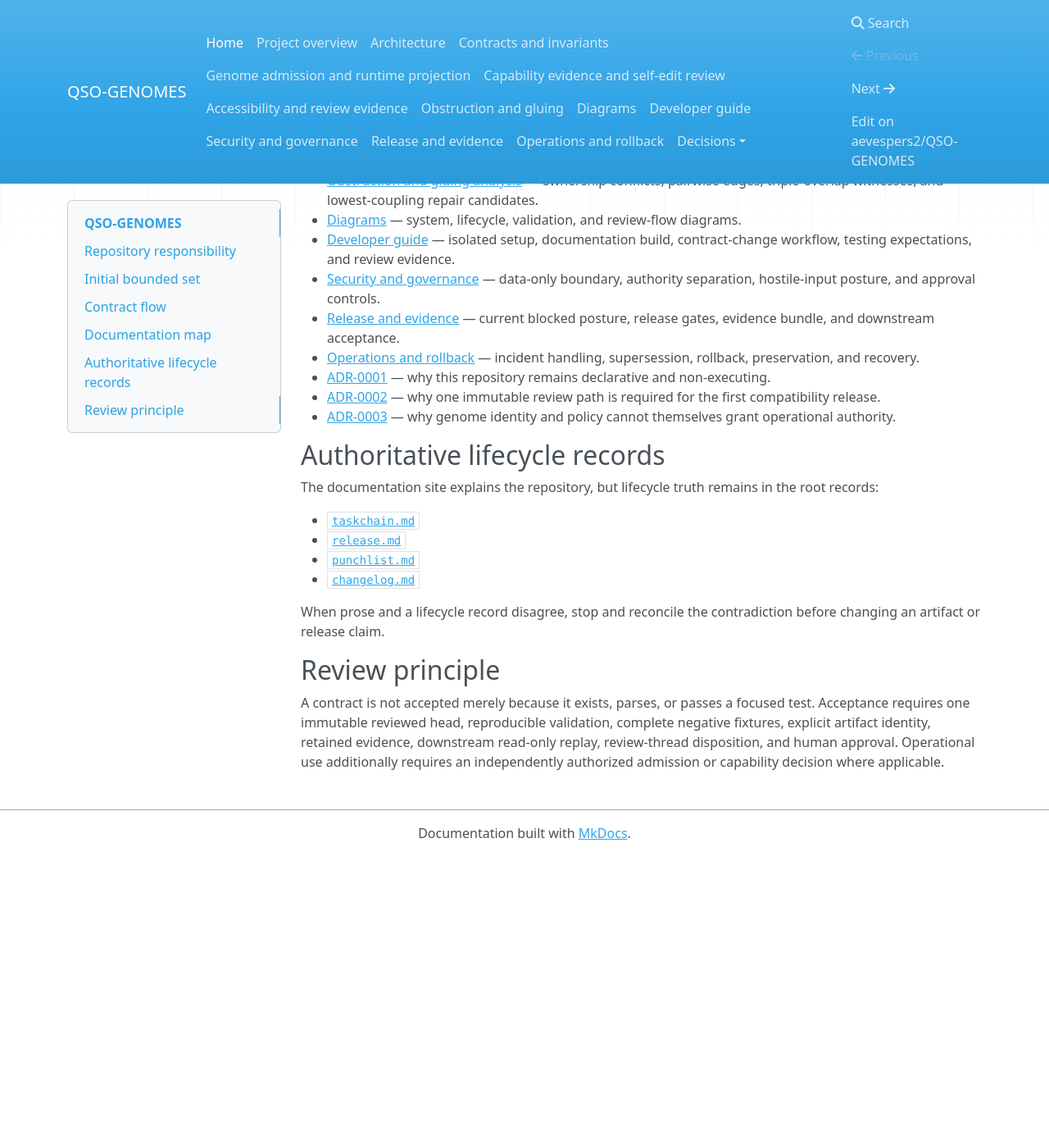
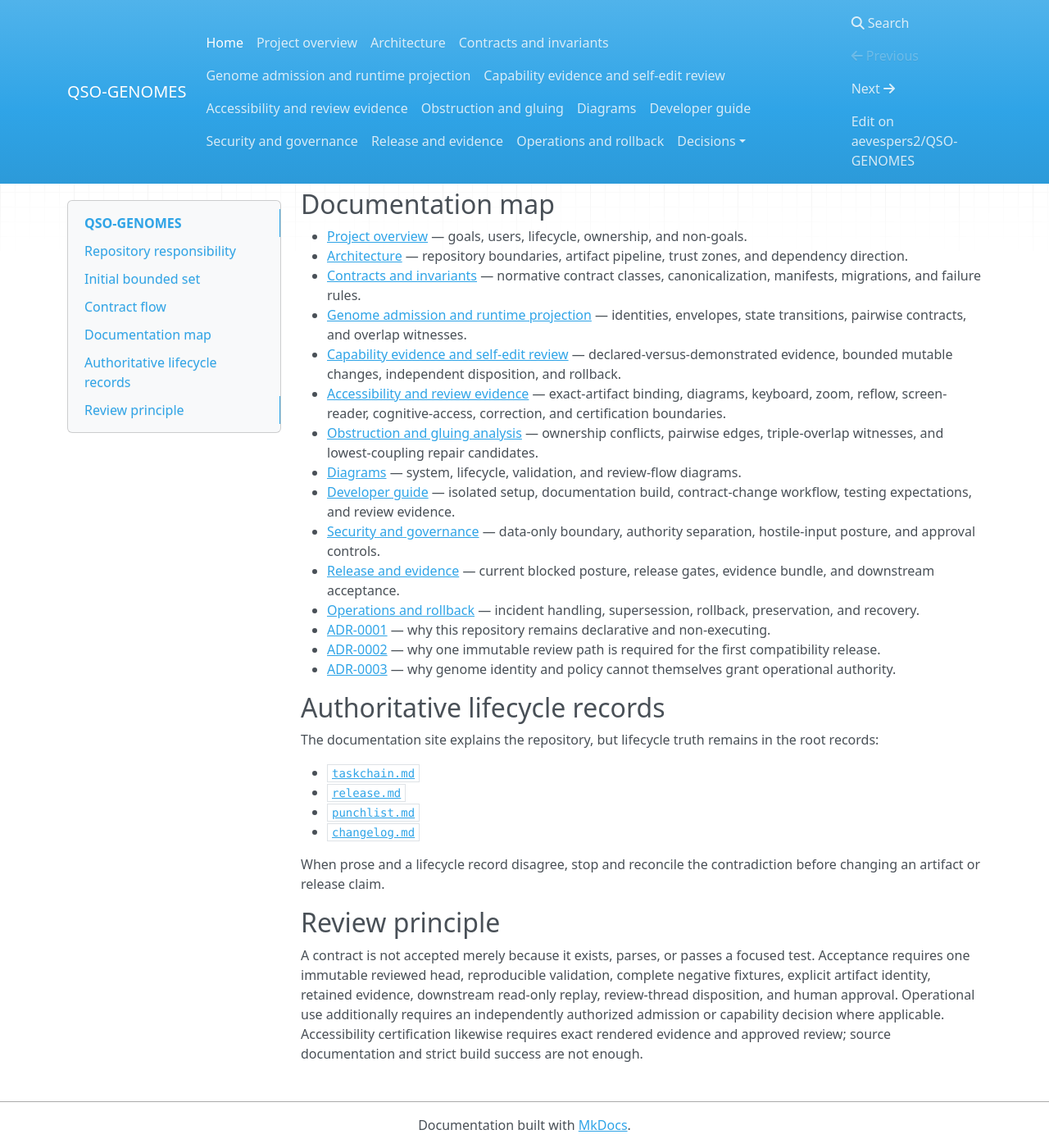
Before and after one commit to aevespers2/QSO-GENOMES, an MkDocs documentation site: the page built from docs/index.md, in a window 1280 px wide and 1400 px high, scrolled down 2119 px. Shown: the whole window at 82% size. Built offline with MkDocs 1.6.1, drawn with Linux system fonts in a browser that asks for light colours; nearby versions of some CDN libraries; before the commit the page ends 3163 px from its top, so only the background shows below that; some of the changed text lies outside the part shown.

Commit message:
docs: add accessibility state and review route to Pages home

```diff
--- a/docs/index.md
+++ b/docs/index.md
@@ -9,6 +9,9 @@
 
 !!! note "Portfolio gluing state"
     QSO-GENOMES now documents the unresolved boundaries between declarative identity, generic QSO formats, runtime interpretation, Fabric orchestration, Repository `1` capability authority, public projections, correction, revocation, and recovery. The gluing analysis is a contract-design and verification plan; it does not approve any identity migration, adapter, compatibility set, release, or operational authority.
+
+!!! note "Accessibility review state"
+    The accessibility protocol is `DOCUMENTED_NOT_CERTIFIED`. Source review, strict MkDocs construction, automated checks, rendered-artifact review, and assistive-technology review are separate evidence classes. No accessibility certification or Pages publication follows from the documentation build.
 
 ## Repository responsibility
 
@@ -69,6 +72,9 @@
 - [Project overview](project-overview.md) — goals, users, lifecycle, ownership, and non-goals.
 - [Architecture](architecture.md) — repository boundaries, artifact pipeline, trust zones, and dependency direction.
 - [Contracts and invariants](contracts-and-invariants.md) — normative contract classes, canonicalization, manifests, migrations, and failure rules.
+- [Genome admission and runtime projection](genome-admission-and-runtime-projection-profile.md) — identities, envelopes, state transitions, pairwise contracts, and overlap witnesses.
+- [Capability evidence and self-edit review](capability-evidence-and-self-edit-review.md) — declared-versus-demonstrated evidence, bounded mutable changes, independent disposition, and rollback.
+- [Accessibility and review evidence](accessibility-and-review-evidence.md) — exact-artifact binding, diagrams, keyboard, zoom, reflow, screen-reader, cognitive-access, correction, and certification boundaries.
 - [Obstruction and gluing analysis](obstruction-and-gluing.md) — ownership conflicts, pairwise edges, triple-overlap witnesses, and lowest-coupling repair candidates.
 - [Diagrams](diagrams.md) — system, lifecycle, validation, and review-flow diagrams.
 - [Developer guide](developer-guide.md) — isolated setup, documentation build, contract-change workflow, testing expectations, and review evidence.
@@ -92,6 +98,6 @@
 
 ## Review principle
 
-A contract is not accepted merely because it exists, parses, or passes a focused test. Acceptance requires one immutable reviewed head, reproducible validation, complete negative fixtures, explicit artifact identity, retained evidence, downstream read-only replay, review-thread disposition, and human approval. Operational use additionally requires an independently authorized admission or capability decision where applicable.
+A contract is not accepted merely because it exists, parses, or passes a focused test. Acceptance requires one immutable reviewed head, reproducible validation, complete negative fixtures, explicit artifact identity, retained evidence, downstream read-only replay, review-thread disposition, and human approval. Operational use additionally requires an independently authorized admission or capability decision where applicable. Accessibility certification likewise requires exact rendered evidence and approved review; source documentation and strict build success are not enough.
 
 <!-- QSO-CONSENT-CAPACITY-LOCK-v1 -->
```
